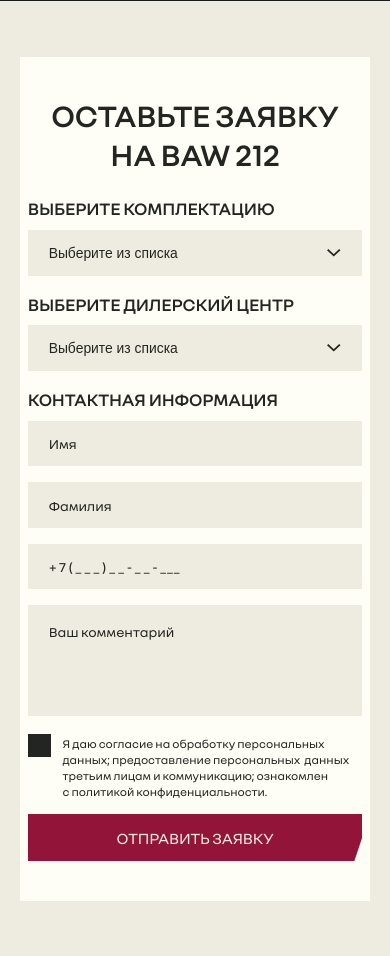
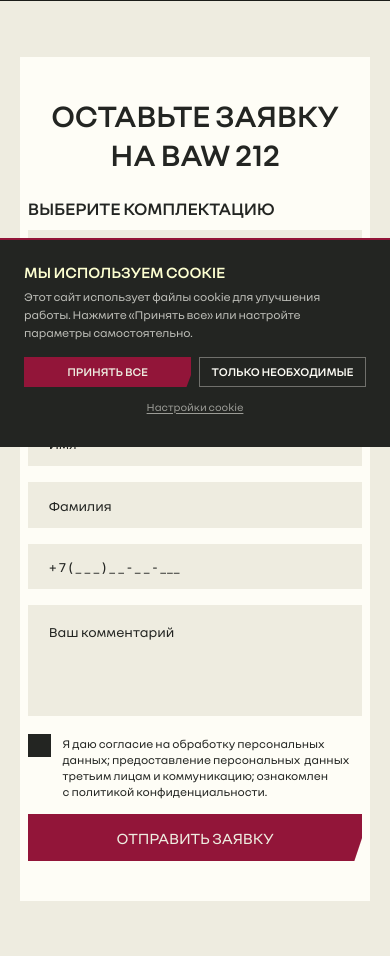
Before and after one commit to Papalam/baw, a Django app: page / in a window 390 px wide. Shown: the part 397-1353 px from the top of the page. Run offline with Django 5.2, Linux system fonts and the light colour scheme; data that the repository does not hold is empty; parts of the project's set-up code (start-up, migrations or seed data) failed here and were passed over; some libraries are stand-ins or nearby versions.

Commit message:
Добавлен баннер с согласием на куки

```diff
--- /dev/null
+++ b/assets/css/cookie_banner.css
@@ -0,0 +1,267 @@
+/* ============================================================
+   Cookie Banner
+   ============================================================ */
+
+.cookie-banner {
+    position: fixed;
+    bottom: 1.5em;
+    right: 1.5em;
+    z-index: 200;
+    width: 22em;
+    max-width: calc(100vw - 2em);
+    background: #232522;
+    color: #fefdf6;
+    font-family: NouvelR, sans-serif;
+    font-size: 16px;
+    box-shadow: 0 8px 32px rgba(0,0,0,0.28);
+    clip-path: polygon(0 0, 100% 0, 100% calc(100% - 2em), calc(100% - 0.75em) 100%, 0 100%, 0 0);
+    transition: opacity 0.35s ease, transform 0.35s ease;
+    opacity: 1;
+    transform: translateY(0);
+}
+
+.cookie-banner._hidden {
+    opacity: 0;
+    transform: translateY(1.5em);
+    pointer-events: none;
+}
+
+/* ---- Main content ---- */
+.cookie-banner__inner {
+    padding: 1.5em 1.5em 1.25em;
+}
+
+.cookie-banner__title {
+    font-size: 1em;
+    font-weight: 600;
+    text-transform: uppercase;
+    letter-spacing: -0.01em;
+    margin-bottom: 0.5em;
+    color: #fdffd1;
+}
+
+.cookie-banner__text {
+    font-size: 0.75em;
+    line-height: 150%;
+    letter-spacing: -0.01em;
+    color: rgba(254, 253, 246, 0.7);
+    margin-bottom: 1.25em;
+}
+
+.cookie-banner__text a {
+    color: #fdffd1;
+    text-decoration: underline;
+}
+
+.cookie-banner__text a:hover {
+    color: #fff;
+}
+
+/* ---- Buttons ---- */
+.cookie-banner__btns {
+    display: grid;
+    grid-template-columns: 1fr 1fr;
+    gap: 0.5em;
+    margin-bottom: 0.625em;
+}
+
+.cookie-banner__btn {
+    height: 2.5em;
+    display: flex;
+    align-items: center;
+    justify-content: center;
+    font-family: NouvelR, sans-serif;
+    font-size: 0.75em;
+    font-weight: 600;
+    letter-spacing: -0.01em;
+    text-transform: uppercase;
+    border: none;
+    cursor: pointer;
+    transition: background-color 0.225s ease-out, color 0.225s ease-out;
+    line-height: 1;
+}
+
+.cookie-banner__btn--accept {
+    background: #921539;
+    color: #eeece0;
+    clip-path: polygon(0 0, 100% 0, 100% calc(100% - 1em), calc(100% - 0.375em) 100%, 0 100%, 0 0);
+}
+
+.cookie-banner__btn--accept:hover {
+    background: hsl(342.72, 74.85%, 22.75%);
+}
+
+.cookie-banner__btn--necessary {
+    background: transparent;
+    color: #fefdf6;
+    border: 1px solid rgba(254, 253, 246, 0.35);
+}
+
+.cookie-banner__btn--necessary:hover {
+    border-color: #fefdf6;
+    background: rgba(254, 253, 246, 0.07);
+}
+
+.cookie-banner__btn--settings {
+    grid-column: 1 / -1;
+    background: transparent;
+    color: rgba(254, 253, 246, 0.55);
+    font-size: 0.6875em;
+    font-weight: 400;
+    text-transform: none;
+    letter-spacing: 0;
+    height: 2em;
+    border: none;
+    text-decoration: underline;
+    text-underline-offset: 2px;
+}
+
+.cookie-banner__btn--settings:hover {
+    color: #fefdf6;
+}
+
+/* ---- Settings panel ---- */
+.cookie-banner__settings {
+    display: none;
+    border-top: 1px solid rgba(254, 253, 246, 0.12);
+    padding: 1em 1.5em 1.25em;
+}
+
+.cookie-banner__settings._open {
+    display: block;
+}
+
+.cookie-banner__settings-title {
+    font-size: 0.6875em;
+    font-weight: 600;
+    text-transform: uppercase;
+    letter-spacing: 0.04em;
+    color: rgba(254, 253, 246, 0.5);
+    margin-bottom: 0.875em;
+}
+
+/* ---- Checkbox items ---- */
+.cookie-check {
+    display: flex;
+    align-items: flex-start;
+    justify-content: space-between;
+    gap: 0.75em;
+    padding: 0.625em 0;
+    border-bottom: 1px solid rgba(254, 253, 246, 0.08);
+}
+
+.cookie-check:last-child {
+    border-bottom: none;
+}
+
+.cookie-check__info {
+    flex: 1;
+    min-width: 0;
+}
+
+.cookie-check__name {
+    font-size: 0.75em;
+    font-weight: 600;
+    line-height: 130%;
+    color: #fefdf6;
+}
+
+.cookie-check__desc {
+    font-size: 0.625em;
+    line-height: 140%;
+    color: rgba(254, 253, 246, 0.5);
+    margin-top: 0.2em;
+}
+
+/* Toggle switch */
+.cookie-toggle {
+    position: relative;
+    flex-shrink: 0;
+    margin-top: 0.125em;
+}
+
+.cookie-toggle input {
+    position: absolute;
+    opacity: 0;
+    width: 100%;
+    height: 100%;
+    left: 0;
+    top: 0;
+    z-index: 2;
+    cursor: pointer;
+    margin: 0;
+}
+
+.cookie-toggle input:disabled {
+    cursor: not-allowed;
+}
+
+.cookie-toggle__track {
+    width: 2.75em;
+    height: 1.4em;
+    background: rgba(254, 253, 246, 0.18);
+    display: flex;
+    align-items: center;
+    padding: 0.2em 0.25em;
+    transition: background 0.2s;
+    border-radius: 0;
+}
+
+.cookie-toggle input:checked ~ .cookie-toggle__track {
+    background: #921539;
+}
+
+.cookie-toggle input:disabled ~ .cookie-toggle__track {
+    background: rgba(146, 21, 57, 0.45);
+    cursor: not-allowed;
+}
+
+.cookie-toggle__thumb {
+    width: 1em;
+    height: 1em;
+    background: #fefdf6;
+    transition: transform 0.2s;
+    flex-shrink: 0;
+}
+
+.cookie-toggle input:checked ~ .cookie-toggle__track .cookie-toggle__thumb {
+    transform: translateX(1.25em);
+}
+
+/* ---- Save settings button ---- */
+.cookie-banner__btn--save {
+    margin-top: 1em;
+    width: 100%;
+    height: 2.5em;
+    background: #921539;
+    color: #eeece0;
+    font-family: NouvelR, sans-serif;
+    font-size: 0.75em;
+    font-weight: 600;
+    text-transform: uppercase;
+    letter-spacing: -0.01em;
+    border: none;
+    cursor: pointer;
+    display: flex;
+    align-items: center;
+    justify-content: center;
+    transition: background-color 0.225s ease-out;
+    clip-path: polygon(0 0, 100% 0, 100% calc(100% - 1em), calc(100% - 0.375em) 100%, 0 100%, 0 0);
+}
+
+.cookie-banner__btn--save:hover {
+    background: hsl(342.72, 74.85%, 22.75%);
+}
+
+/* ---- Mobile ---- */
+@media screen and (max-width: 576px) {
+    .cookie-banner {
+        bottom: 0;
+        right: 0;
+        left: 0;
+        width: 100%;
+        max-width: 100%;
+        clip-path: polygon(0 0, 100% 0, 100% 100%, 0 100%);
+        border-top: 2px solid #921539;
+    }
+}
--- /dev/null
+++ b/assets/js/cookie_banner.js
@@ -0,0 +1,250 @@
+/**
+ * Cookie Banner
+ * Зависимости: jQuery (уже подключён в проекте)
+ * Сохраняет выбор в localStorage по ключу 'cookieConsent'
+ *
+ * Структура данных в localStorage:
+ * {
+ *   "version": 1,
+ *   "savedAt": "ISO-дата",
+ *   "categories": {
+ *     "necessary": true,      // всегда true
+ *     "analytics": true|false,
+ *     "functional": true|false
+ *   }
+ * }
+ */
+
+(function () {
+    'use strict';
+
+    /* ---- Конфигурация ---- */
+    var STORAGE_KEY   = 'cookieConsent';
+    var CONSENT_VER   = 1;
+    var EXPIRY_DAYS   = 365;
+
+    /* ---- Инициализация ---- */
+    document.addEventListener('DOMContentLoaded', function () {
+        var existing = loadConsent();
+        if (existing && existing.version === CONSENT_VER) {
+            // Выбор уже сохранён — баннер не показываем, применяем настройки
+            applyConsent(existing.categories);
+            return;
+        }
+        renderBanner();
+    });
+
+    /* ================================================================
+       Рендер баннера
+    ================================================================ */
+    function renderBanner() {
+        var html = '' +
+            '<div class="cookie-banner" id="cookieBanner" role="dialog" aria-modal="true" aria-label="Настройки cookie">' +
+                '<div class="cookie-banner__inner">' +
+                    '<p class="cookie-banner__title">Мы используем cookie</p>' +
+                    '<p class="cookie-banner__text">' +
+                        'Этот сайт использует файлы cookie для улучшения работы. ' +
+                        'Нажмите «Принять все» или настройте параметры самостоятельно.' +
+                    '</p>' +
+                    '<div class="cookie-banner__btns">' +
+                        '<button class="cookie-banner__btn cookie-banner__btn--accept" id="cookieBtnAccept">Принять все</button>' +
+                        '<button class="cookie-banner__btn cookie-banner__btn--necessary" id="cookieBtnNecessary">Только необходимые</button>' +
+                        '<button class="cookie-banner__btn cookie-banner__btn--settings" id="cookieBtnSettings">Настройки cookie</button>' +
+                    '</div>' +
+                '</div>' +
+
+                '<div class="cookie-banner__settings" id="cookieSettings">' +
+                    '<p class="cookie-banner__settings-title">Управление категориями</p>' +
+
+                    buildCheckRow(
+                        'necessary',
+                        'Необходимые',
+                        'Обеспечивают базовую работу сайта. Не могут быть отключены.',
+                        true,
+                        true
+                    ) +
+                    buildCheckRow(
+                        'analytics',
+                        'Аналитика',
+                        'Помогают понимать, как посетители используют сайт (Яндекс.Метрика, GA).',
+                        false,
+                        false
+                    ) +
+                    buildCheckRow(
+                        'functional',
+                        'Функциональные',
+                        'Запоминают ваши предпочтения: язык, город, настройки отображения.',
+                        false,
+                        false
+                    ) +
+
+                    '<button class="cookie-banner__btn--save" id="cookieBtnSave">Сохранить настройки</button>' +
+                '</div>' +
+            '</div>';
+
+        document.body.insertAdjacentHTML('beforeend', html);
+        bindEvents();
+    }
+
+    function buildCheckRow(id, name, desc, checked, disabled) {
+        var checkedAttr  = checked  ? ' checked'  : '';
+        var disabledAttr = disabled ? ' disabled' : '';
+        return '' +
+            '<div class="cookie-check">' +
+                '<div class="cookie-check__info">' +
+                    '<p class="cookie-check__name">' + name + (disabled ? ' <small style="opacity:.5;font-weight:400">(всегда вкл.)</small>' : '') + '</p>' +
+                    '<p class="cookie-check__desc">' + desc + '</p>' +
+                '</div>' +
+                '<label class="cookie-toggle">' +
+                    '<input type="checkbox" id="cookie_' + id + '" data-cookie-cat="' + id + '"' + checkedAttr + disabledAttr + '>' +
+                    '<span class="cookie-toggle__track"><span class="cookie-toggle__thumb"></span></span>' +
+                '</label>' +
+            '</div>';
+    }
+
+    /* ================================================================
+       Привязка событий
+    ================================================================ */
+    function bindEvents() {
+        document.getElementById('cookieBtnAccept').addEventListener('click', function () {
+            saveAndClose({ necessary: true, analytics: true, functional: true });
+        });
+
+        document.getElementById('cookieBtnNecessary').addEventListener('click', function () {
+            saveAndClose({ necessary: true, analytics: false, functional: false });
+        });
+
+        document.getElementById('cookieBtnSettings').addEventListener('click', function () {
+            var panel = document.getElementById('cookieSettings');
+            var isOpen = panel.classList.toggle('_open');
+            this.textContent = isOpen ? 'Скрыть настройки' : 'Настройки cookie';
+        });
+
+        document.getElementById('cookieBtnSave').addEventListener('click', function () {
+            var cats = {
+                necessary: true,
+                analytics:  getToggleValue('analytics'),
+                functional: getToggleValue('functional')
+            };
+            saveAndClose(cats);
+        });
+    }
+
+    function getToggleValue(cat) {
+        var el = document.getElementById('cookie_' + cat);
+        return el ? el.checked : false;
+    }
+
+    /* ================================================================
+       Сохранение / закрытие
+    ================================================================ */
+    function saveAndClose(categories) {
+        var data = {
+            version: CONSENT_VER,
+            savedAt: new Date().toISOString(),
+            categories: categories
+        };
+        saveConsent(data);
+        applyConsent(categories);
+        closeBanner();
+
+        // Событие для GTM / внешней аналитики
+        document.dispatchEvent(new CustomEvent('cookieConsentSaved', { detail: data }));
+    }
+
+    function closeBanner() {
+        var banner = document.getElementById('cookieBanner');
+        if (!banner) return;
+        banner.classList.add('_hidden');
+        setTimeout(function () {
+            if (banner.parentNode) banner.parentNode.removeChild(banner);
+        }, 400);
+    }
+
+    /* ================================================================
+       Применение согласия (подключение/отключение скриптов)
+    ================================================================ */
+    function applyConsent(categories) {
+        // --- Аналитика ---
+        // Здесь можно инициализировать Яндекс.Метрику, Google Analytics и т.д.
+        // Пример: if (categories.analytics) { initYandexMetrika(); }
+        if (typeof window.onCookieAnalytics === 'function') {
+            window.onCookieAnalytics(categories.analytics);
+        }
+
+        // --- Функциональные ---
+        if (typeof window.onCookieFunctional === 'function') {
+            window.onCookieFunctional(categories.functional);
+        }
+
+        // Добавляем классы на <body> для возможной реакции других скриптов
+        document.body.classList.toggle('cookie-analytics',  !!categories.analytics);
+        document.body.classList.toggle('cookie-functional', !!categories.functional);
+    }
+
+    /* ================================================================
+       Хранилище — localStorage + запасной вариант через cookie
+    ================================================================ */
+    function saveConsent(data) {
+        try {
+            localStorage.setItem(STORAGE_KEY, JSON.stringify(data));
+        } catch (e) {
+            // Fallback: браузерные cookie
+            setCookie(STORAGE_KEY, JSON.stringify(data), EXPIRY_DAYS);
+        }
+    }
+
+    function loadConsent() {
+        try {
+            var raw = localStorage.getItem(STORAGE_KEY);
+            return raw ? JSON.parse(raw) : null;
+        } catch (e) {
+            var c = getCookie(STORAGE_KEY);
+            return c ? JSON.parse(c) : null;
+        }
+    }
+
+    /* ---- Вспомогательные функции для cookie (fallback) ---- */
+    function setCookie(name, value, days) {
+        var expires = '';
+        if (days) {
+            var d = new Date();
+            d.setTime(d.getTime() + days * 24 * 60 * 60 * 1000);
+            expires = '; expires=' + d.toUTCString();
+        }
+        document.cookie = name + '=' + encodeURIComponent(value) + expires + '; path=/; SameSite=Lax';
+    }
+
+    function getCookie(name) {
+        var nameEQ = name + '=';
+        var parts  = document.cookie.split(';');
+        for (var i = 0; i < parts.length; i++) {
+            var part = parts[i].trim();
+            if (part.indexOf(nameEQ) === 0) {
+                return decodeURIComponent(part.substring(nameEQ.length));
+            }
+        }
+        return null;
+    }
+
+    /* ================================================================
+       Публичное API — для использования из других скриптов
+       Например: CookieConsent.getCategories().analytics
+    ================================================================ */
+    window.CookieConsent = {
+        getCategories: function () {
+            var d = loadConsent();
+            return d ? d.categories : null;
+        },
+        isAccepted: function (category) {
+            var cats = window.CookieConsent.getCategories();
+            return cats ? !!cats[category] : false;
+        },
+        reset: function () {
+            try { localStorage.removeItem(STORAGE_KEY); } catch (e) {}
+            setCookie(STORAGE_KEY, '', -1);
+            location.reload();
+        }
+    };
+
+})();
--- a/templates/base.html
+++ b/templates/base.html
@@ -12,6 +12,7 @@
     <link rel="stylesheet" href="{% static 'css/swiper-bundle.min.css' %}">
     <link rel="stylesheet" href="{% static 'css/fancybox.css' %}">
     <link rel="stylesheet" href="{% static 'css/style.min.css' %}?v={{ staticfiles_version }}">
+    <link rel="stylesheet" href="{% static 'css/cookie_banner.css' %}">
     {% block other_css %}{% endblock %}
     <title>{% block title %}BAW{% endblock %}</title>
 </head>
@@ -44,6 +45,7 @@
     <script src="{% static 'js/swiper-bundle.min.js' %}"></script>
     <script src="{% static 'js/fancybox.umd.js' %}"></script>
     <script src="{% static 'js/main.min.js' %}?v={{ staticfiles_version }}"></script>
+    <script src="{% static 'js/cookie_banner.js' %}"></script>
     {% block other_js %}{% endblock %}
 </body>
 </html>
```
